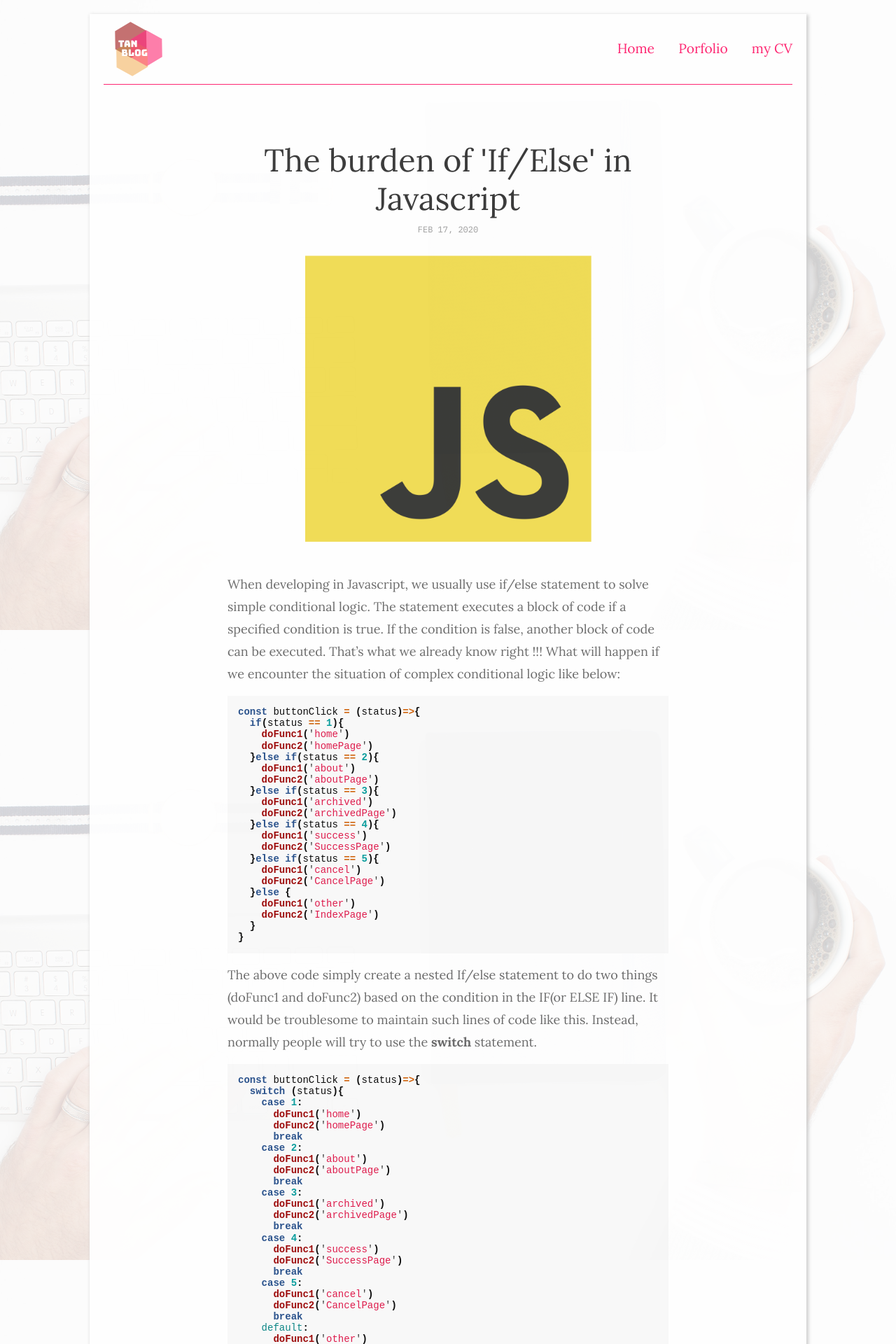
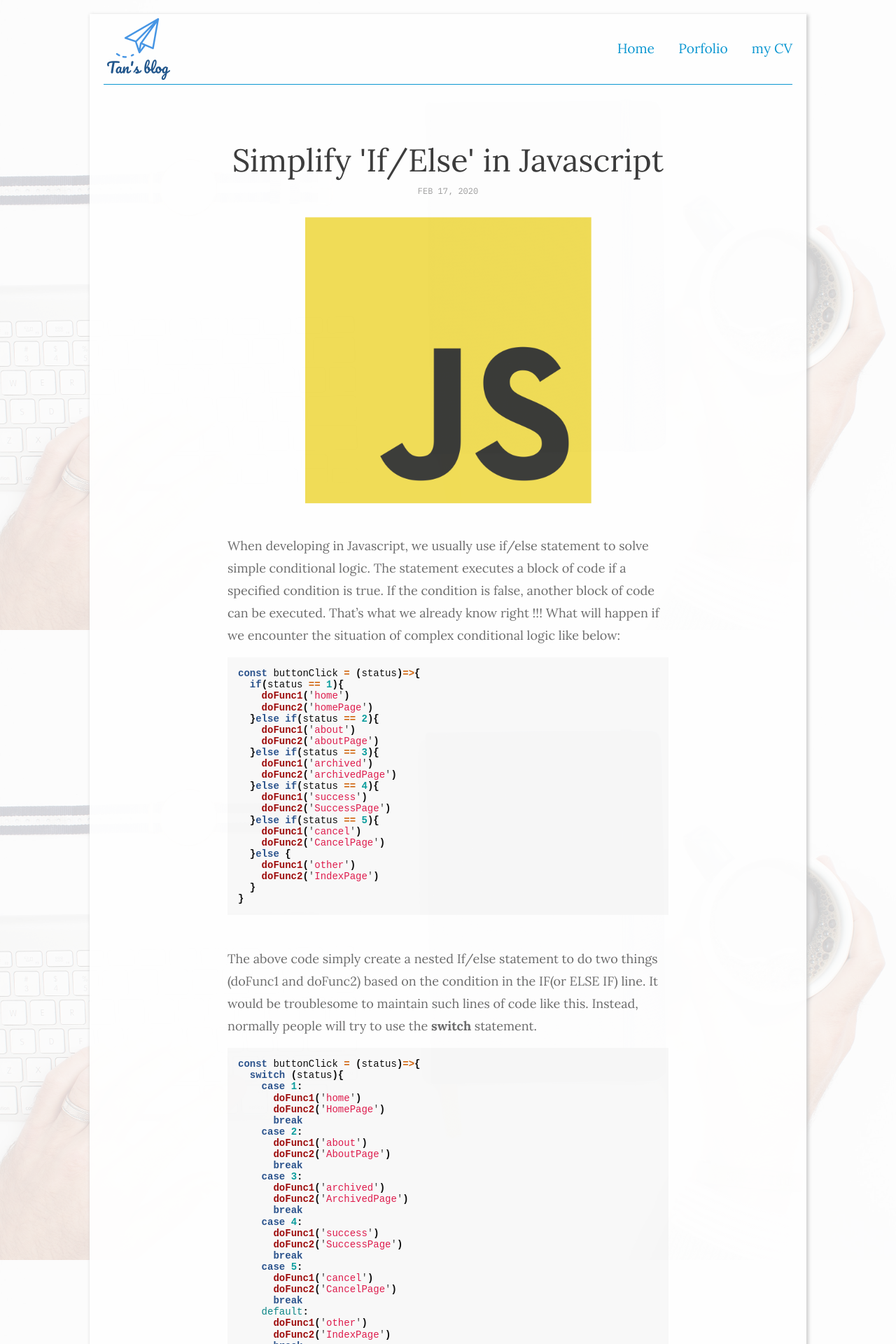
Before and after one commit to titango/titango.github.io, a Jekyll site: the page built from _posts/2020-02-17-Simplify-ifelse-in-javascript.md, in a window 1280 px wide. Shown: the top 1920 px of the page at 70% size. Built offline with Jekyll 4.4.1, drawn with Linux system fonts in a browser that asks for light colours; nearby versions of some CDN libraries; some of the changed text lies outside the part shown.

Commit message:
Fix color and add more content to first post

```diff
--- a/_includes/footer.html
+++ b/_includes/footer.html
@@ -12,8 +12,8 @@
               <svg xmlns="http://www.w3.org/2000/svg" width="24" height="24" viewBox="0 0 24 24"><path d="M0 0v24h24v-24h-24zm8 19h-3v-11h3v11zm-1.5-12.268c-.966 0-1.75-.79-1.75-1.764s.784-1.764 1.75-1.764 1.75.79 1.75 1.764-.783 1.764-1.75 1.764zm13.5 12.268h-3v-5.604c0-3.368-4-3.113-4 0v5.604h-3v-11h3v1.765c1.397-2.586 7-2.777 7 2.476v6.759z"/></svg>
             {% elsif contact.name == 'Facebook' %}
               <svg xmlns="http://www.w3.org/2000/svg" width="24" height="24" viewBox="0 0 24 24"><path d="M12 0c-6.627 0-12 5.373-12 12s5.373 12 12 12 12-5.373 12-12-5.373-12-12-12zm3 8h-1.35c-.538 0-.65.221-.65.778v1.222h2l-.209 2h-1.791v7h-3v-7h-2v-2h2v-2.308c0-1.769.931-2.692 3.029-2.692h1.971v3z"/></svg>
-            {% elsif contact.name == 'Instagram' %}
-            <svg xmlns="http://www.w3.org/2000/svg" width="24" height="24" viewBox="0 0 24 24"><path d="M12 2.163c3.204 0 3.584.012 4.85.07 3.252.148 4.771 1.691 4.919 4.919.058 1.265.069 1.645.069 4.849 0 3.205-.012 3.584-.069 4.849-.149 3.225-1.664 4.771-4.919 4.919-1.266.058-1.644.07-4.85.07-3.204 0-3.584-.012-4.849-.07-3.26-.149-4.771-1.699-4.919-4.92-.058-1.265-.07-1.644-.07-4.849 0-3.204.013-3.583.07-4.849.149-3.227 1.664-4.771 4.919-4.919 1.266-.057 1.645-.069 4.849-.069zm0-2.163c-3.259 0-3.667.014-4.947.072-4.358.2-6.78 2.618-6.98 6.98-.059 1.281-.073 1.689-.073 4.948 0 3.259.014 3.668.072 4.948.2 4.358 2.618 6.78 6.98 6.98 1.281.058 1.689.072 4.948.072 3.259 0 3.668-.014 4.948-.072 4.354-.2 6.782-2.618 6.979-6.98.059-1.28.073-1.689.073-4.948 0-3.259-.014-3.667-.072-4.947-.196-4.354-2.617-6.78-6.979-6.98-1.281-.059-1.69-.073-4.949-.073zm0 5.838c-3.403 0-6.162 2.759-6.162 6.162s2.759 6.163 6.162 6.163 6.162-2.759 6.162-6.163c0-3.403-2.759-6.162-6.162-6.162zm0 10.162c-2.209 0-4-1.79-4-4 0-2.209 1.791-4 4-4s4 1.791 4 4c0 2.21-1.791 4-4 4zm6.406-11.845c-.796 0-1.441.645-1.441 1.44s.645 1.44 1.441 1.44c.795 0 1.439-.645 1.439-1.44s-.644-1.44-1.439-1.44z"/></svg>
+            <!-- {% elsif contact.name == 'Instagram' %}
+            <svg xmlns="http://www.w3.org/2000/svg" width="24" height="24" viewBox="0 0 24 24"><path d="M12 2.163c3.204 0 3.584.012 4.85.07 3.252.148 4.771 1.691 4.919 4.919.058 1.265.069 1.645.069 4.849 0 3.205-.012 3.584-.069 4.849-.149 3.225-1.664 4.771-4.919 4.919-1.266.058-1.644.07-4.85.07-3.204 0-3.584-.012-4.849-.07-3.26-.149-4.771-1.699-4.919-4.92-.058-1.265-.07-1.644-.07-4.849 0-3.204.013-3.583.07-4.849.149-3.227 1.664-4.771 4.919-4.919 1.266-.057 1.645-.069 4.849-.069zm0-2.163c-3.259 0-3.667.014-4.947.072-4.358.2-6.78 2.618-6.98 6.98-.059 1.281-.073 1.689-.073 4.948 0 3.259.014 3.668.072 4.948.2 4.358 2.618 6.78 6.98 6.98 1.281.058 1.689.072 4.948.072 3.259 0 3.668-.014 4.948-.072 4.354-.2 6.782-2.618 6.979-6.98.059-1.28.073-1.689.073-4.948 0-3.259-.014-3.667-.072-4.947-.196-4.354-2.617-6.78-6.979-6.98-1.281-.059-1.69-.073-4.949-.073zm0 5.838c-3.403 0-6.162 2.759-6.162 6.162s2.759 6.163 6.162 6.163 6.162-2.759 6.162-6.163c0-3.403-2.759-6.162-6.162-6.162zm0 10.162c-2.209 0-4-1.79-4-4 0-2.209 1.791-4 4-4s4 1.791 4 4c0 2.21-1.791 4-4 4zm6.406-11.845c-.796 0-1.441.645-1.441 1.44s.645 1.44 1.441 1.44c.795 0 1.439-.645 1.439-1.44s-.644-1.44-1.439-1.44z"/></svg> -->
             {% endif %}
             </a>
           </li>
--- a/_posts/2020-02-17-ifelse-burden-in-javascript.md
+++ b/_posts/2020-02-17-Simplify-ifelse-in-javascript.md
@@ -1,6 +1,6 @@
 ---
 layout: post
-title:  "The burden of 'If/Else' in Javascript"
+title:  "Simplify 'If/Else' in Javascript"
 date:   2020-02-17 18:05:55 +0300
 image:  '/assets/img/language/js-logo.png'
 tags:   [javascript,coding,web programming,tech]
@@ -32,6 +32,7 @@
 }
 {% endhighlight %}
 
+<br/>
 The above code simply create a nested If/else statement to do two things (doFunc1 and doFunc2) based on the condition in the IF(or ELSE IF) line. It would be troublesome to maintain such lines of code like this. Instead, normally people will try to use the **switch** statement.
 
 {% highlight javascript %}
@@ -39,15 +40,15 @@
   switch (status){
     case 1:
       doFunc1('home')
-      doFunc2('homePage')
+      doFunc2('HomePage')
       break
     case 2:
       doFunc1('about')
-      doFunc2('aboutPage')
+      doFunc2('AboutPage')
       break
     case 3:
       doFunc1('archived')
-      doFunc2('archivedPage')
+      doFunc2('ArchivedPage')
       break
     case 4:
       doFunc1('success')
@@ -65,6 +66,7 @@
 }
 {% endhighlight %}
 
+<br/>
 Using the switch statement will make your code look cleaner. If some logic in the cases are similar, we can group them up by combining cases (without using the **break** line).
 
 {% highlight javascript %}
@@ -77,24 +79,29 @@
 ....
 {% endhighlight %}
 
+<br/>
 Surely the switch statement makes our code look much cleaner than using if/else
-But there is a simpler way to write it
+.But there is a simpler way to write it
 
 {% highlight javascript %}
 const actions = {
-  '1': ['processing','IndexPage'],
-  '2': ['fail','FailPage'],
-  '3': ['fail','FailPage'],
+  '1': ['home','HomePage'],
+  '2': ['about','AboutPage'],
+  '3': ['archived','ArchivedPage'],
   '4': ['success','SuccessPage'],
   '5': ['cancel','CancelPage'],
-  'default': ['other','Index'],
+  'default': ['other','IndexPage'],
 }
 
 const onButtonClick = (status)=>{
   let action = actions[status] || actions['default'],
       logName = action[0],
       pageName = action[1]
-  sendLog(logName)
-  jumpTo(pageName)
+  doFunc1(logName)
+  doFunc2(pageName)
 }
 {% endhighlight %}
+
+<br/>
+The above modified code looks cleaner and still serve out purpose. We transform the switch statement into a JSON object containing all the options.<br/>
+When the 'onButtonClick' function is triggered, we pull out the matched 'status' from the element inside the 'action' object and pass to other functions.
--- a/_sass/0-settings/_variables.scss
+++ b/_sass/0-settings/_variables.scss
@@ -2,7 +2,7 @@
 // Color Variables
 // *****************
 // $primary-color: #6b69fa; #68c2e8
-$primary-color: #ff1c6b;
+$primary-color: #0092cf;
 $secondary-color: #ffd001;
 $dark: #333;
 $gray: #666;
--- a/_sass/3-modules/_header.scss
+++ b/_sass/3-modules/_header.scss
@@ -2,7 +2,7 @@
 .header {
   margin-top: 20px;
   margin-bottom: 50px;
-  border-bottom: 1px solid #ff1c6b;
+  border-bottom: 1px solid $primary-color;
 
   .header__wrapper
   {
--- a/_sass/4-layouts/_post.scss
+++ b/_sass/4-layouts/_post.scss
@@ -300,7 +300,7 @@
   align-items: center;
 
   .pag {
-    box-shadow: 1px 1px 2px 0px #FF1C6B;
+    box-shadow: 1px 1px 2px 0px $primary-color;
     padding: 10px;
   }
 
```
Also changed, not shown: assets/img/logo.png, assets/img/logo_old.png (added).
